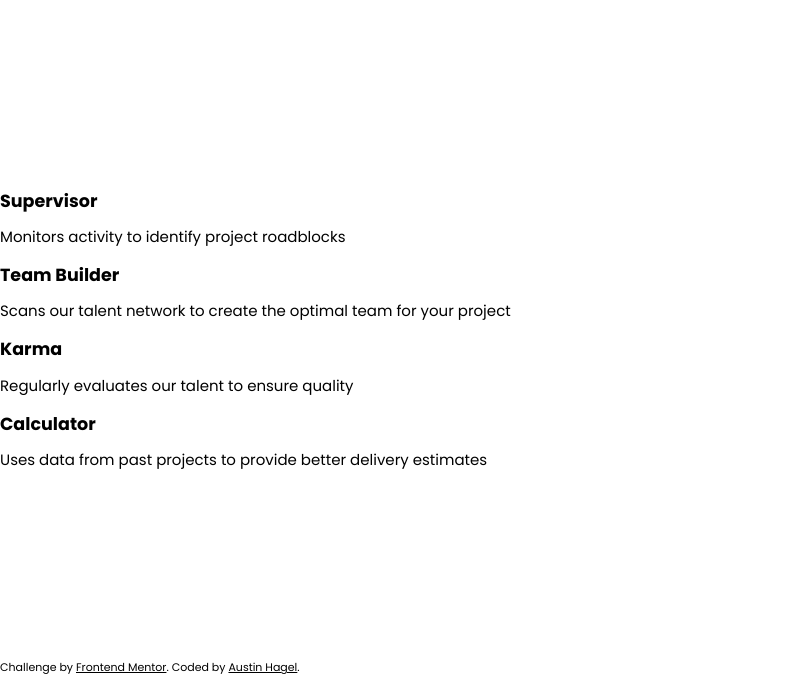
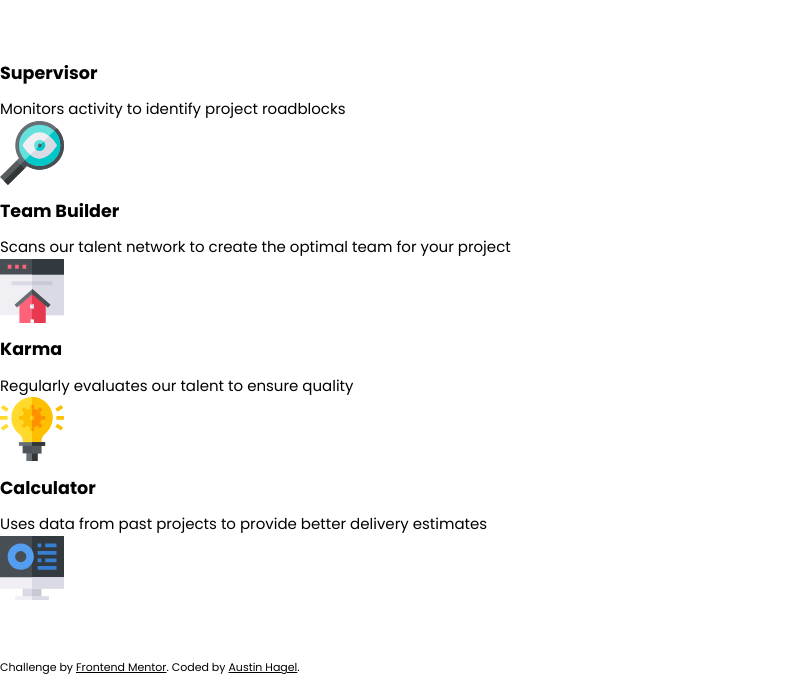
Before and after one commit to astnio/frontend-mentor-four-card-feature-section, a plain HTML site: page index.html in a window 1280 px wide. Shown: the part 124-800 px from the top of the page, without its empty margins (0-787 px from the left). Drawn offline with Linux system fonts and the light colour scheme.

Commit message:
Fixed images

```diff
--- a/index.html
+++ b/index.html
@@ -39,7 +39,7 @@
 				<p>Monitors activity to identify project roadblocks</p>
 				<picture>
 					<img
-						src="./images/icon-supervisor.svg"
+						src="./assets/images/icon-supervisor.svg"
 						alt="" />
 				</picture>
 			</article>
@@ -50,7 +50,7 @@
 				</p>
 				<picture>
 					<img
-						src="./images/icon-team-builder.svg"
+						src="./assets/images/icon-team-builder.svg"
 						alt="" />
 				</picture>
 			</article>
@@ -59,7 +59,7 @@
 				<p>Regularly evaluates our talent to ensure quality</p>
 				<picture>
 					<img
-						src="./images/icon-karma.svg"
+						src="./assets/images/icon-karma.svg"
 						alt="" />
 				</picture>
 			</article>
@@ -68,7 +68,7 @@
 				<p>Uses data from past projects to provide better delivery estimates</p>
 				<picture>
 					<img
-						src="./images/icon-calculator.svg"
+						src="./assets/images/icon-calculator.svg"
 						alt="" />
 				</picture>
 			</article>
```
